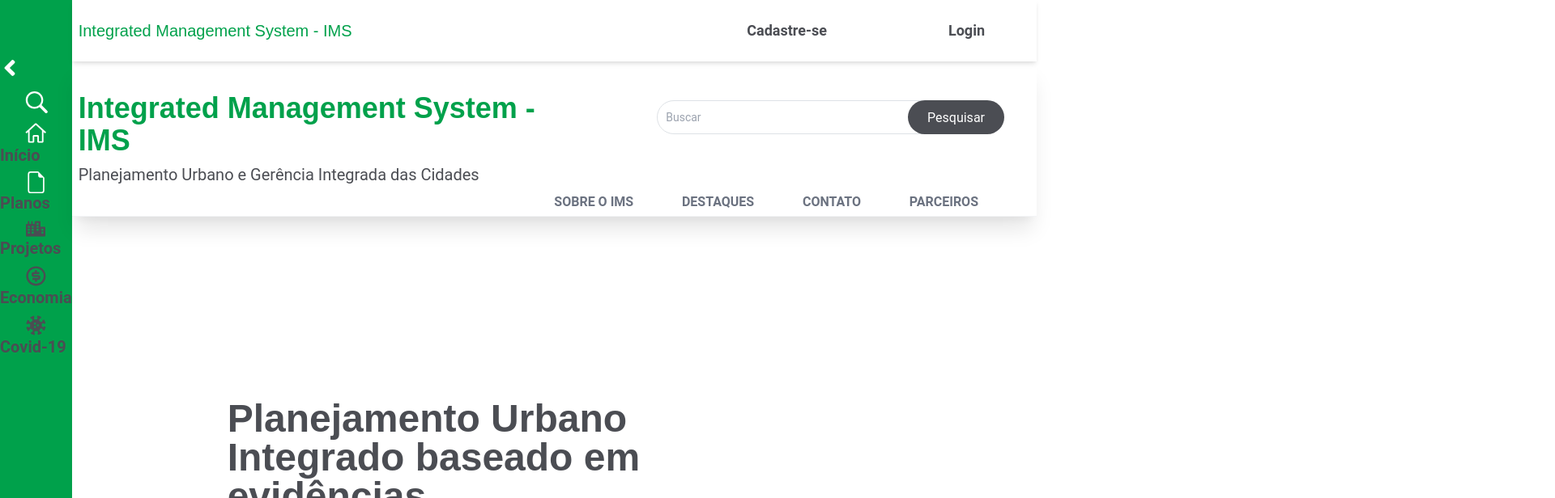
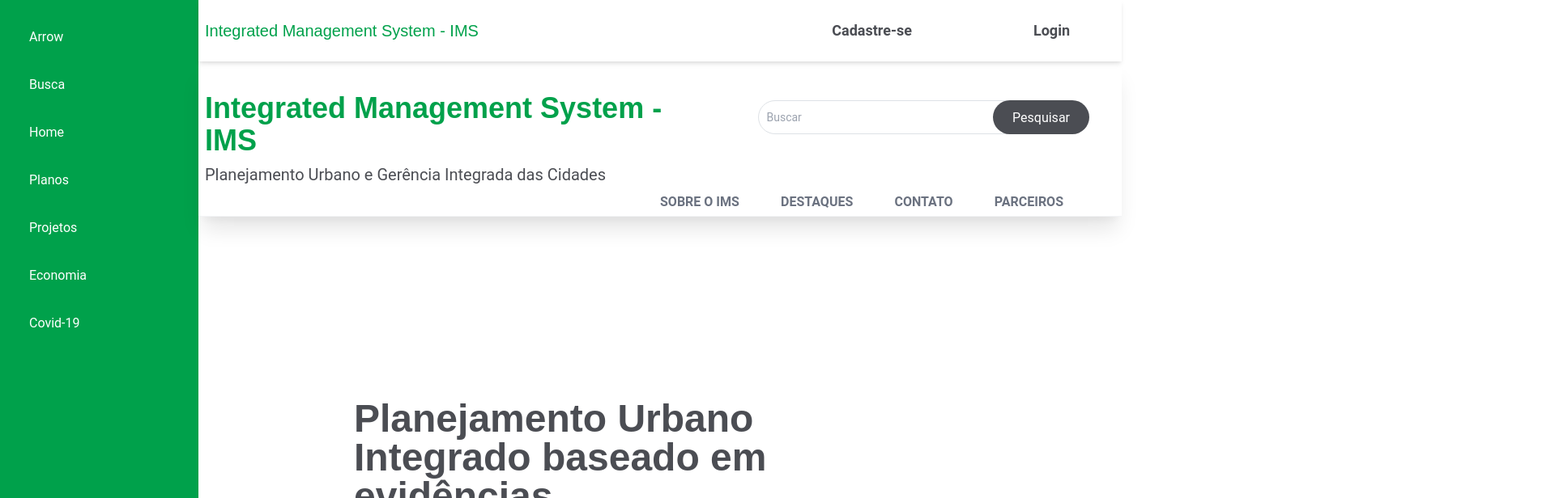
Before and after one commit to IMS-Recife/IMS-Frontend, a Next.js app: page / in a window 1280 px wide. Shown: the top 616 px of the page at 81% size, 1920 px wide, since content can reach past the window. Built offline with nearby package versions, Linux system fonts and the light colour scheme; no server answers.

Commit message:
Add new sibebar basic layout

```diff
--- a/src/components/Layout/index.js
+++ b/src/components/Layout/index.js
@@ -1,8 +1,9 @@
 import React from "react";
 import PropTypes from "prop-types";
 import Navbar from "../Navbar";
-import Sidebar from "../Sidebar";
+// import Sidebar from "../Sidebar";
 import Footer from "../Footer";
+import Sidebar from "../NewSideBar/Sidebar";
 
 const Layout = ({ children }) => (
   <div className="flex flex-no-wrap h-full min-h-screen">
--- /dev/null
+++ b/src/components/NewSideBar/Sidebar.js
@@ -0,0 +1,85 @@
+import React, { useState } from "react";
+import styled from "styled-components";
+import Link from "next/link";
+
+const Container = styled.div`
+  width: 245px;
+  height: 100%;
+`;
+
+const Li = styled.li`
+  cursor: pointer;
+  padding: 20px;
+`;
+
+function Sidebar() {
+  const [sidebarColapsed, setSidebarColapsed] = useState(false);
+  return (
+    <Container className="p-3">
+      <ul className="flex flex-column text-white">
+        <Li
+          className={
+            !sidebarColapsed && "hover:bg-secondary-green-darker rounded-lg"
+          }
+        >
+          Arrow
+        </Li>
+        <Li
+          className={
+            !sidebarColapsed && "hover:bg-secondary-green-darker rounded-lg"
+          }
+        >
+          Busca
+        </Li>
+        <Link href="/">
+          <Li
+            className={
+              !sidebarColapsed && "hover:bg-secondary-green-darker rounded-lg"
+            }
+          >
+            Home
+          </Li>
+        </Link>
+
+        <Link href="/planos">
+          <Li
+            className={
+              !sidebarColapsed && "hover:bg-secondary-green-darker rounded-lg"
+            }
+          >
+            Planos
+          </Li>
+        </Link>
+        <Link href="/projetos">
+          <Li
+            className={
+              !sidebarColapsed && "hover:bg-secondary-green-darker rounded-lg"
+            }
+          >
+            Projetos
+          </Li>
+        </Link>
+        <Link href="/economia">
+          <Li
+            className={
+              !sidebarColapsed && "hover:bg-secondary-green-darker rounded-lg"
+            }
+          >
+            Economia
+          </Li>
+        </Link>
+        <Link href="/covid">
+          <Li
+            className={
+              !sidebarColapsed && "hover:bg-secondary-green-darker rounded-lg"
+            }
+          >
+            Covid-19
+          </Li>
+        </Link>
+      </ul>
+    </Container>
+  );
+}
+
+export default Sidebar;
```
